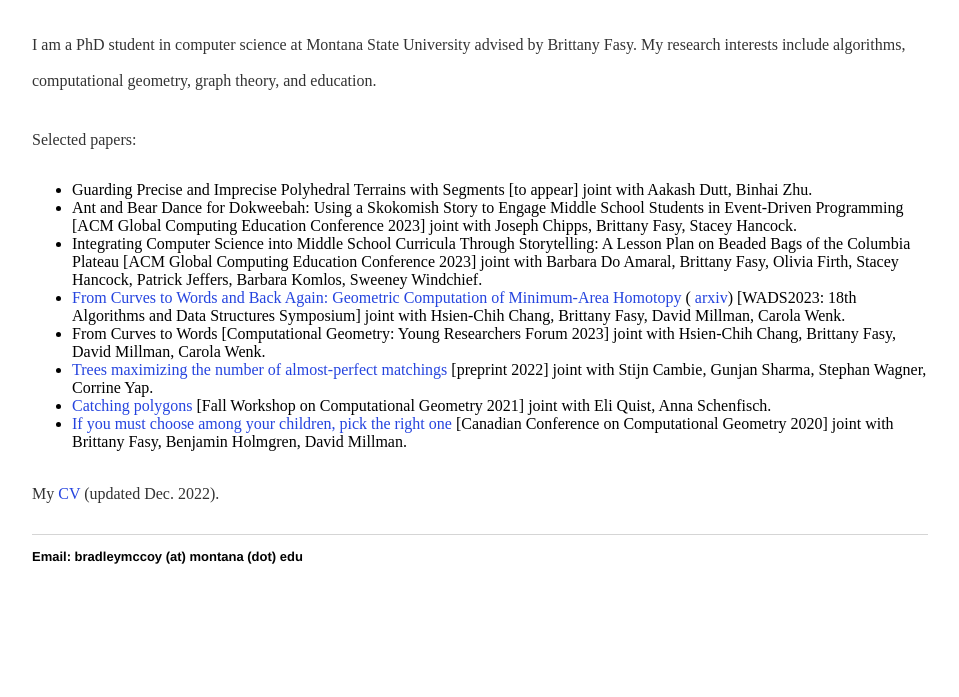
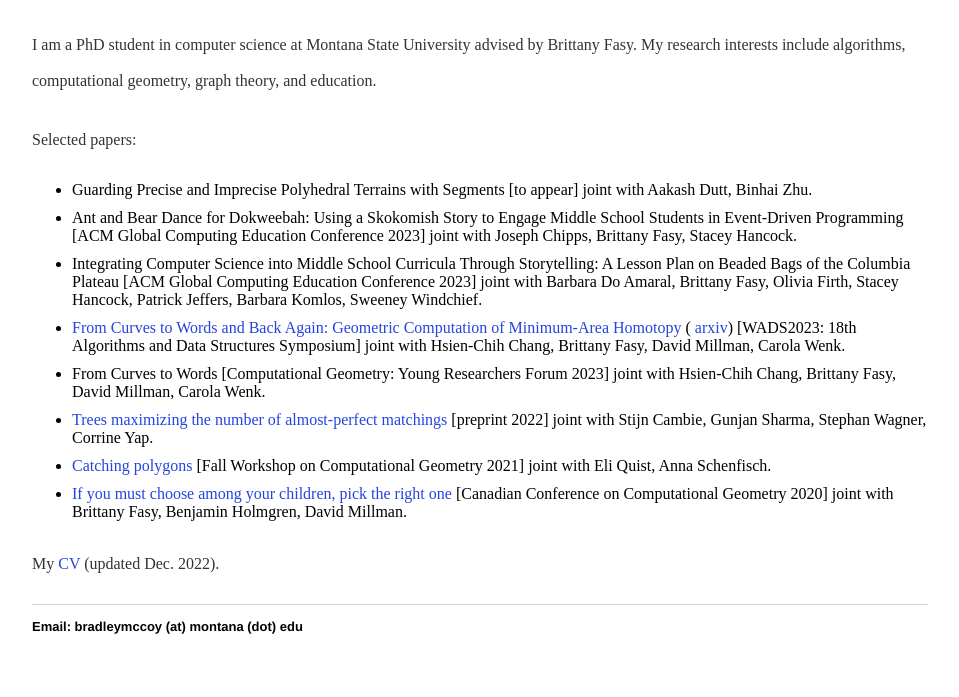
Before and after one commit to Brad-A-M/Brad-A-M.github.io, a Jekyll site: the page built from index.html, in a window 1280 px wide. Shown: the part 419-1116 px from the top of the page, without its empty margins (160-1119 px from the left). Built offline with Jekyll 4.4.1, drawn with Linux system fonts in a browser that asks for light colours; before the commit the page ends 1046 px from its top, so only the background shows below that.

Commit message:
Update default.html

```diff
--- a/_layouts/default.html
+++ b/_layouts/default.html
@@ -1,6 +1,10 @@
 <!DOCTYPE html>
 	<html>
 		<head>
+			<style>
+   				 ul li { margin-bottom: 10px; }
+			</style>
+
 			<title>{{ page.title }}</title>
 			<!-- link to main stylesheet -->
 			<link rel="stylesheet" type="text/css" href="/css/main.css">
```
